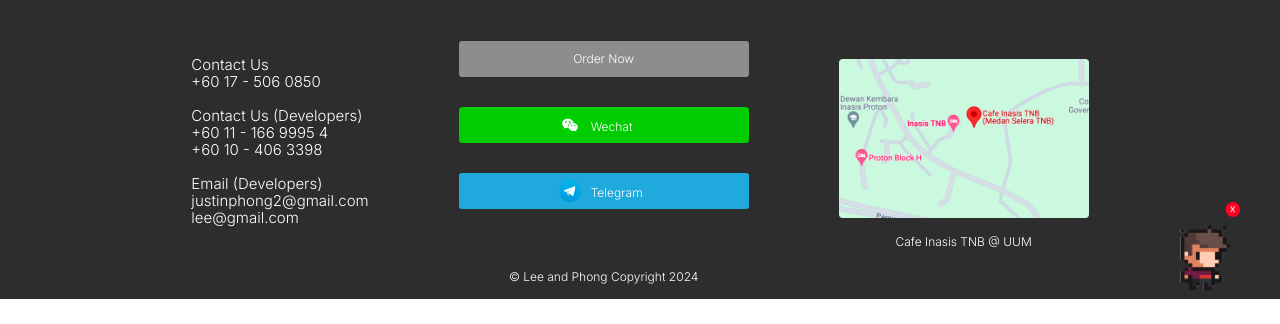
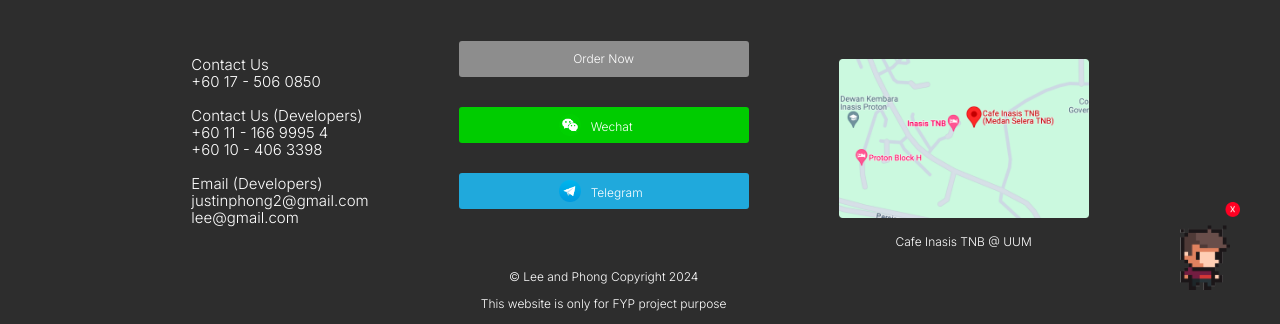
Before and after one commit to JustinPhong/yummydessert, a PHP site: page /order.html in a window 1280 px wide. Shown: the part 1392-1716 px from the top of the page. Run offline with PHP 8.4, Linux system fonts and the light colour scheme; some web fonts are replaced.

Commit message:
Added disclammer

```diff
--- a/public/account.css
+++ b/public/account.css
@@ -16,7 +16,7 @@ a {
 /*footer*/
 .footer {
     background-color: #2D2D2D;
-    height: 300px;
+    height: 325px;
 }
 
 .Fcont {
--- a/public/account.html
+++ b/public/account.html
@@ -145,7 +145,10 @@
                     <div class="Frectangle2" onclick="window.location.href='https://t.me/+GZrY4rbGtQ1kNzk1'">
                         <img src="image/telegram.png?raw=true" class="Ficon"><p class="FBT">Telegram</p>
                     </div>
-                    <div class="copyright">© Lee and Phong Copyright 2024</div>
+                    <div class="copyright">
+                        <p>© Lee and Phong Copyright 2024</p>
+                        <p>This website is only for FYP project purpose</p>
+                    </div>
                 </div>
                 <div class="Fmap">
                     <img src="image/map.png?raw=true" class="Fmapi" onclick="window.location.href='https://maps.app.goo.gl/xNfV9CApXb4VZnvW9'">
--- a/public/game.css
+++ b/public/game.css
@@ -16,7 +16,7 @@ a {
 /*footer*/
 .footer {
     background-color: #2D2D2D;
-    height: 300px;
+    height: 325px;
 }
 
 .Fcont {
--- a/public/game.html
+++ b/public/game.html
@@ -90,7 +90,10 @@
                     <div class="Frectangle2" onclick="window.location.href='https://t.me/+GZrY4rbGtQ1kNzk1'">
                         <img src="image/telegram.png?raw=true" class="Ficon"><p class="FBT">Telegram</p>
                     </div>
-                    <div class="copyright">© Lee and Phong Copyright 2024</div>
+                    <div class="copyright">
+                        <p>© Lee and Phong Copyright 2024</p>
+                        <p>This website is only for FYP project purpose</p>
+                    </div>
                 </div>
                 <div class="Fmap">
                     <img src="image/map.png?raw=true" class="Fmapi" onclick="window.location.href='https://maps.app.goo.gl/xNfV9CApXb4VZnvW9'">
--- a/public/index.css
+++ b/public/index.css
@@ -120,7 +120,7 @@ html,body
 
 .footer {
     background-color: #2D2D2D;
-    height: 300px;
+    height: 325px;
 }
 
 .Fcont {
--- a/public/index.html
+++ b/public/index.html
@@ -158,7 +158,10 @@
                     <div class="Frectangle2" onclick="window.location.href='https://t.me/+GZrY4rbGtQ1kNzk1'">
                         <img src="image/telegram.png?raw=true" class="Ficon"><p class="FBT">Telegram</p>
                     </div>
-                    <div class="copyright">© Lee and Phong Copyright 2024</div>
+                    <div class="copyright">
+                        <p>© Lee and Phong Copyright 2024</p>
+                        <p>This website is only for FYP project purpose</p>
+                    </div>
                 </div>
                 <div class="Fmap">
                     <img src="image/map.png?raw=true" class="Fmapi" onclick="window.location.href='https://maps.app.goo.gl/xNfV9CApXb4VZnvW9'">
--- a/public/login.css
+++ b/public/login.css
@@ -16,7 +16,7 @@ a {
 /*footer*/
 .footer {
     background-color: #2D2D2D;
-    height: 300px;
+    height: 325px;
 }
 
 .Fcont {
--- a/public/login.html
+++ b/public/login.html
@@ -70,7 +70,10 @@
                     <div class="Frectangle2" onclick="window.location.href='https://t.me/+GZrY4rbGtQ1kNzk1'">
                         <img src="image/telegram.png?raw=true" class="Ficon"><p class="FBT">Telegram</p>
                     </div>
-                    <div class="copyright">© Lee and Phong Copyright 2024</div>
+                    <div class="copyright">
+                        <p>© Lee and Phong Copyright 2024</p>
+                        <p>This website is only for FYP project purpose</p>
+                    </div>
                 </div>
                 <div class="Fmap">
                     <img src="image/map.png?raw=true" class="Fmapi" onclick="window.location.href='https://maps.app.goo.gl/xNfV9CApXb4VZnvW9'">
--- a/public/order.css
+++ b/public/order.css
@@ -16,7 +16,7 @@ a {
 /*footer*/
 .footer {
     background-color: #2D2D2D;
-    height: 300px;
+    height: 325px;
 }
 
 .Fcont {
--- a/public/order.html
+++ b/public/order.html
@@ -218,7 +218,10 @@
                     <div class="Frectangle2" onclick="window.location.href='https://t.me/+GZrY4rbGtQ1kNzk1'">
                         <img src="image/telegram.png?raw=true" class="Ficon"><p class="FBT">Telegram</p>
                     </div>
-                    <div class="copyright">© Lee and Phong Copyright 2024</div>
+                    <div class="copyright">
+                        <p>© Lee and Phong Copyright 2024</p>
+                        <p>This website is only for FYP project purpose</p>
+                    </div>
                 </div>
                 <div class="Fmap">
                     <img src="image/map.png?raw=true" class="Fmapi" onclick="window.location.href='https://maps.app.goo.gl/xNfV9CApXb4VZnvW9'">
--- a/public/purchase.css
+++ b/public/purchase.css
@@ -16,7 +16,7 @@ a {
 /*footer*/
 .footer {
     background-color: #2D2D2D;
-    height: 300px;
+    height: 325px;
 }
 
 .Fcont {
--- a/public/purchase.html
+++ b/public/purchase.html
@@ -139,7 +139,10 @@
                     <div class="Frectangle2" onclick="window.location.href='https://t.me/+GZrY4rbGtQ1kNzk1'">
                         <img src="image/telegram.png?raw=true" class="Ficon"><p class="FBT">Telegram</p>
                     </div>
-                    <div class="copyright">© Lee and Phong Copyright 2024</div>
+                    <div class="copyright">
+                        <p>© Lee and Phong Copyright 2024</p>
+                        <p>This website is only for FYP project purpose</p>
+                    </div>
                 </div>
                 <div class="Fmap">
                     <img src="image/map.png?raw=true" class="Fmapi" onclick="window.location.href='https://maps.app.goo.gl/xNfV9CApXb4VZnvW9'">
--- a/public/rewards.css
+++ b/public/rewards.css
@@ -16,7 +16,7 @@ a {
 /*footer*/
 .footer {
     background-color: #2D2D2D;
-    height: 300px;
+    height: 325px;
 }
 
 .Fcont {
--- a/public/rewards.html
+++ b/public/rewards.html
@@ -129,7 +129,10 @@
                     <div class="Frectangle2" onclick="window.location.href='https://t.me/+GZrY4rbGtQ1kNzk1'">
                         <img src="image/telegram.png?raw=true" class="Ficon"><p class="FBT">Telegram</p>
                     </div>
-                    <div class="copyright">© Lee and Phong Copyright 2024</div>
+                    <div class="copyright">
+                        <p>© Lee and Phong Copyright 2024</p>
+                        <p>This website is only for FYP project purpose</p>
+                    </div>
                 </div>
                 <div class="Fmap">
                     <img src="image/map.png?raw=true" class="Fmapi" onclick="window.location.href='https://maps.app.goo.gl/xNfV9CApXb4VZnvW9'">
--- a/public/signup.css
+++ b/public/signup.css
@@ -16,7 +16,7 @@ a {
 /*footer*/
 .footer {
     background-color: #2D2D2D;
-    height: 300px;
+    height: 325px;
 }
 
 .Fcont {
--- a/public/signup.html
+++ b/public/signup.html
@@ -81,7 +81,10 @@
                     <div class="Frectangle2" onclick="window.location.href='https://t.me/+GZrY4rbGtQ1kNzk1'">
                         <img src="image/telegram.png?raw=true" class="Ficon"><p class="FBT">Telegram</p>
                     </div>
-                    <div class="copyright">© Lee and Phong Copyright 2024</div>
+                    <div class="copyright">
+                        <p>© Lee and Phong Copyright 2024</p>
+                        <p>This website is only for FYP project purpose</p>
+                    </div>
                 </div>
                 <div class="Fmap">
                     <img src="image/map.png?raw=true" class="Fmapi" onclick="window.location.href='https://maps.app.goo.gl/xNfV9CApXb4VZnvW9'">
```
